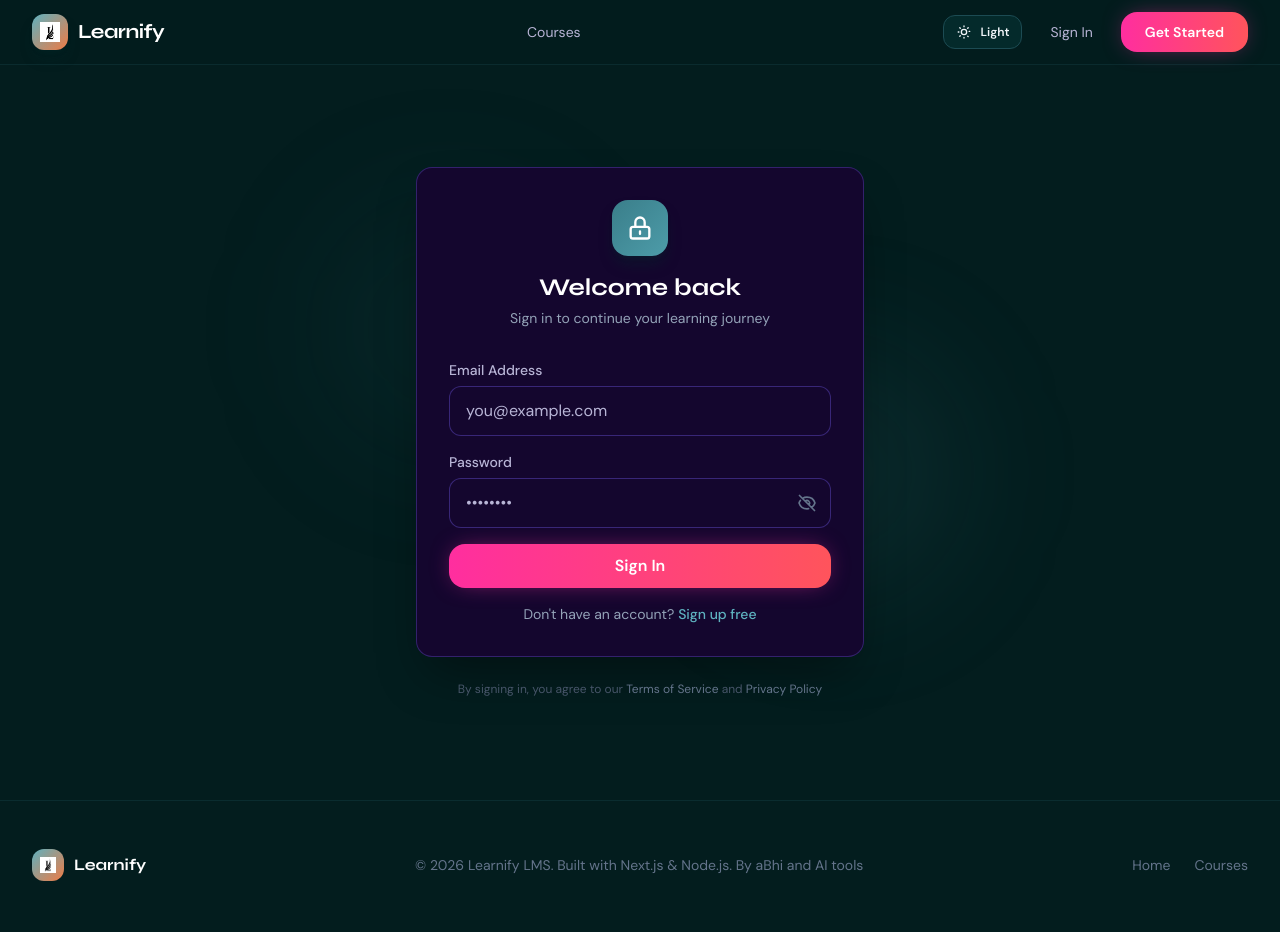
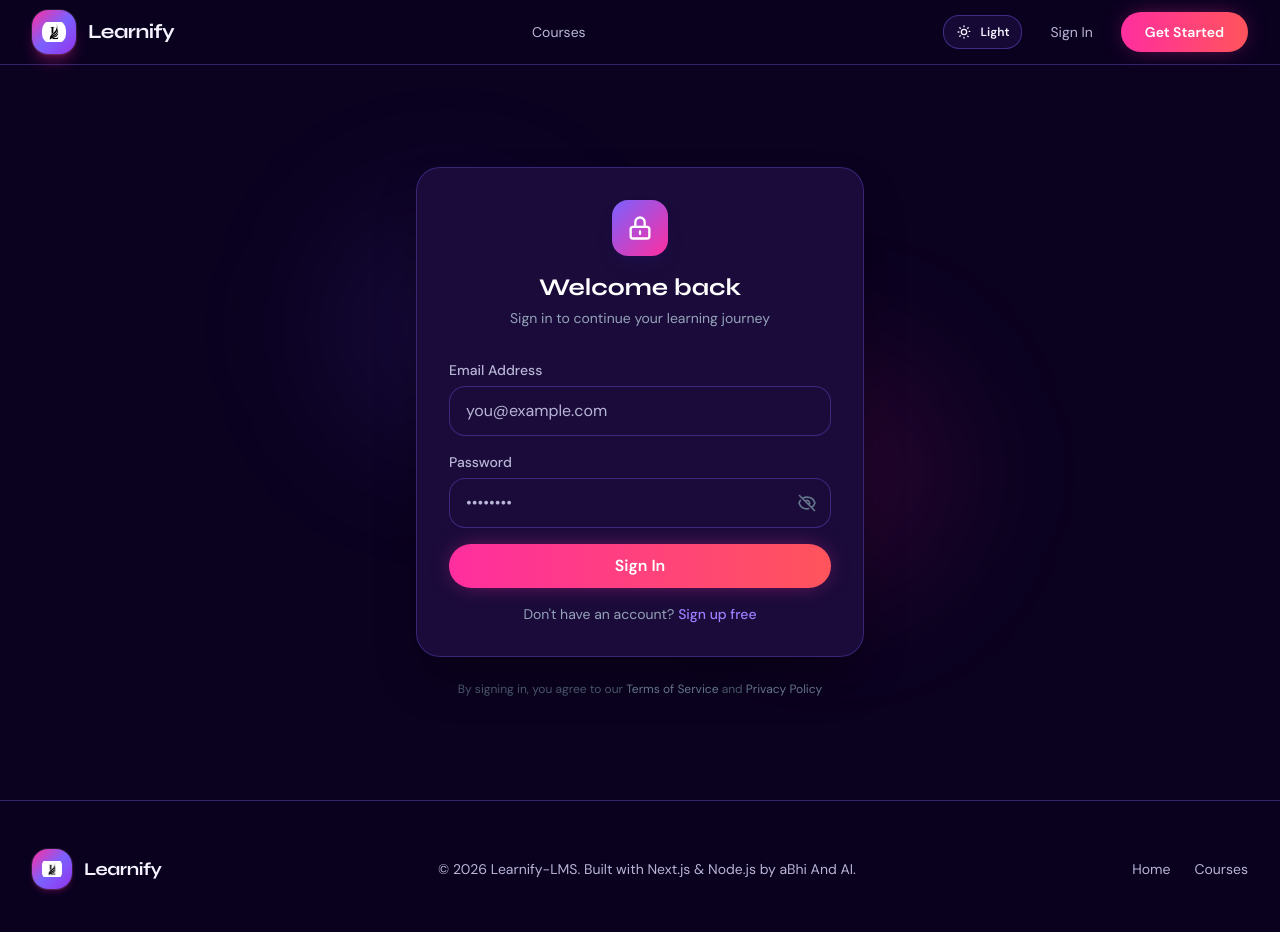
Before and after one commit to AbhinavKG27/learnify-lms, a Next.js app in the folder frontend/: page /login in a window 1280 px wide. Shown: the top 932 px of the page. Built offline with nearby package versions, Linux system fonts and the light colour scheme; no server answers.

Commit message:
Fixed UI

```diff
--- a/frontend/components/layout/Footer.js
+++ b/frontend/components/layout/Footer.js
@@ -3,27 +3,46 @@ import Link from 'next/link';
 
 export default function Footer() {
   return (
-    <footer className="border-t border-primary-300 dark:border-primary-800/60 bg-surface-100 dark:bg-surface-950 py-12 mt-auto">
+    <footer className="border-t border-neon-violet/25 dark:border-neon-violet/35 bg-background/70 dark:bg-background-dark/70 backdrop-blur py-12 mt-auto">
       <div className="max-w-7xl mx-auto px-4 sm:px-6 lg:px-8">
         <div className="flex flex-col md:flex-row items-center justify-between gap-6">
-          <div className="flex items-center gap-2.5">
-            <div className="w-8 h-8 bg-gradient-to-br from-accent-400 to-cta-500 rounded-xl flex items-center justify-center">
+
+          {/* Brand Section */}
+          <div className="flex items-center gap-3">
+            <div className="
+  w-10 h-10
+  flex items-center justify-center
+  rounded-2xl
+  bg-gradient-to-br from-neon-pink via-neon-violet to-purple-600
+  shadow-md shadow-neon-pink/20
+  ring-1 ring-white/10
+  overflow-hidden
+">
               <Image
-                  src="/learnify-logo.png"
-                  alt="Learnify-logo"
-                  width={16}
-                  height={16}
-                  className="w-4 h-4"
-              />
+  src="/logo.png"
+  alt="Learnify logo"
+  width={22}
+  height={22}
+  className="w-6 h-6 object-contain rounded-lg p-0.5"
+/>
             </div>
-            <span className="font-display font-bold text-primary-900 dark:text-white">Learnify</span>
+
+            <span className="font-display font-bold text-lg text-text-primary dark:text-text-primary-dark tracking-tight">
+              Learnify
+            </span>
           </div>
-          <p className="text-sm text-primary-600 dark:text-slate-500">
-            © {new Date().getFullYear()} Learnify LMS. Built with Next.js & Node.js. By aBhi and AI tools
+
+          <p className="text-sm text-text-secondary dark:text-text-secondary-dark text-center md:text-left">
+            © {new Date().getFullYear()} Learnify-LMS. Built with Next.js & Node.js by aBhi And AI.
           </p>
+
           <div className="flex gap-6">
-            <Link href="/" className="text-sm text-primary-600 dark:text-slate-500 hover:text-primary-900 dark:hover:text-slate-300 transition-colors">Home</Link>
-            <Link href="/#courses" className="text-sm text-primary-600 dark:text-slate-500 hover:text-primary-900 dark:hover:text-slate-300 transition-colors">Courses</Link>
+            <Link href="/" className="text-sm text-text-secondary dark:text-text-secondary-dark hover:text-text-primary dark:hover:text-text-primary-dark transition-colors">
+              Home
+            </Link>
+            <Link href="/#courses" className="text-sm text-text-secondary dark:text-text-secondary-dark hover:text-text-primary dark:hover:text-text-primary-dark transition-colors">
+              Courses
+            </Link>
           </div>
         </div>
       </div>
--- a/frontend/components/layout/Layout.js
+++ b/frontend/components/layout/Layout.js
@@ -9,9 +9,9 @@ export default function Layout({ children, title = 'Learnify LMS', description }
         <title>{title}</title>
         <meta name="description" content={description || 'Learn anything, master everything. A modern LMS for the curious mind.'} />
         <meta name="viewport" content="width=device-width, initial-scale=1" />
-        <link rel="icon" href="/learnify-logo.png" />
+        <link rel="icon" href="/logo.png" />
       </Head>
-      <div className="min-h-screen flex flex-col">
+      <div className="min-h-screen flex flex-col bg-background dark:bg-background-dark transition-colors duration-300">
         <Navbar />
         <main className="flex-1 pt-16">
           {children}
--- a/frontend/components/layout/Navbar.js
+++ b/frontend/components/layout/Navbar.js
@@ -4,12 +4,6 @@ import { useRouter } from 'next/router';
 import { useState } from 'react';
 import { useAuth } from '../../hooks/useAuth';
 import { useTheme } from '../../hooks/useTheme';
-
-const BookIcon = () => (
-  <svg className="w-5 h-5" fill="none" viewBox="0 0 24 24" stroke="currentColor">
-    <path strokeLinecap="round" strokeLinejoin="round" strokeWidth={2} d="M12 6.253v13m0-13C10.832 5.477 9.246 5 7.5 5S4.168 5.477 3 6.253v13C4.168 18.477 5.754 18 7.5 18s3.332.477 4.5 1.253m0-13C13.168 5.477 14.754 5 16.5 5c1.747 0 3.332.477 4.5 1.253v13C19.832 18.477 18.247 18 16.5 18c-1.746 0-3.332.477-4.5 1.253" />
-  </svg>
-);
 
 const ThemeIcon = ({ isDark }) => (
   isDark ? (
@@ -36,50 +30,98 @@ export default function Navbar() {
   };
 
   return (
-    <nav className="fixed top-0 left-0 right-0 z-50 bg-surface-100/90 dark:bg-surface-950/85 backdrop-blur-xl border-b border-primary-300/70 dark:border-primary-800/60 transition-colors duration-300">
+    <nav className="fixed top-0 left-0 right-0 z-50 backdrop-blur-xl border-b border-neon-violet/25 dark:border-neon-violet/35 bg-background/80 dark:bg-background-dark/80 transition-all duration-300">
       <div className="max-w-7xl mx-auto px-4 sm:px-6 lg:px-8">
+        {/* Perfect vertical alignment container */}
         <div className="flex items-center justify-between h-16">
-          <Link href="/" className="flex items-center gap-2.5 group">
-            <div className="w-9 h-9 bg-gradient-to-br from-accent-400 to-cta-500 rounded-xl flex items-center justify-center shadow-lg shadow-primary-900/30 transition-shadow">
+
+          {/* ===== BRAND / LOGO (FIXED ALIGNMENT + CURVED NEON) ===== */}
+          <Link href="/" className="flex items-center gap-3 group select-none">
+
+            {/* Curvy Neon Logo Shell */}
+            <div className="
+  relative
+  w-11 h-11
+  flex items-center justify-center
+  rounded-2xl
+  bg-gradient-to-br from-neon-pink via-neon-violet to-purple-600
+  shadow-lg shadow-neon-pink/30
+  ring-1 ring-white/10
+  overflow-hidden
+  backdrop-blur-sm
+  transition-all duration-300
+  group-hover:scale-105
+">
+
+              {/* Logo Image (Perfect Fit) */}
               <Image
-                src="/Learnify-logo.png"
-                  alt="Learnify-logo"
-                    width={20}
-                      height={20}
-                        className="w-5 h-5"
-              />
+            src="/logo.png"
+            alt="Learnify logo"
+            width={28}
+            height={28}
+            priority
+            className="
+              w-7 h-7
+              object-contain
+              rounded-xl
+              p-0.5
+              bg-transparent
+              mix-blend-normal
+              "
+            />
             </div>
-            <span className="font-display font-bold text-xl text-primary-900 dark:text-white tracking-tight">Learnify</span>
+
+            {/* Brand Text (Perfect Baseline Alignment) */}
+            <span className="font-display font-bold text-xl tracking-tight leading-none text-text-primary dark:text-text-primary-dark">
+              Learnify
+            </span>
           </Link>
 
+          {/* CENTER NAV */}
           <div className="hidden md:flex items-center gap-1">
             <Link href="/#courses" className="btn-ghost text-sm">Courses</Link>
-            {isAuthenticated && <Link href="/dashboard" className="btn-ghost text-sm">Dashboard</Link>}
+            {isAuthenticated && (
+              <Link href="/dashboard" className="btn-ghost text-sm">Dashboard</Link>
+            )}
           </div>
 
+          {/* RIGHT SIDE */}
           <div className="hidden md:flex items-center gap-3">
             <button
               onClick={toggleTheme}
-              className="inline-flex items-center gap-2 rounded-xl px-3 py-2 text-xs font-semibold border border-primary-300 dark:border-primary-700 bg-surface-50 dark:bg-surface-900 text-primary-800 dark:text-slate-100 transition-all duration-300"
+              className="inline-flex items-center gap-2 rounded-2xl px-3 py-2 text-xs font-semibold border border-neon-violet/35 dark:border-neon-violet/40 bg-surface/90 dark:bg-surface-dark/90 text-text-primary dark:text-text-primary-dark transition-all duration-300 hover:scale-105"
               aria-label="Toggle theme"
             >
               <ThemeIcon isDark={isDark} />
               {isDark ? 'Light' : 'Dark'}
             </button>
+
             {isAuthenticated ? (
               <div className="relative">
-                <button onClick={() => setDropdownOpen(!dropdownOpen)} className="flex items-center gap-2.5 pl-3 pr-4 py-2 rounded-xl bg-surface-50 dark:bg-surface-900 border border-primary-300 dark:border-primary-700 transition-all">
-                  <div className="w-7 h-7 rounded-lg bg-gradient-to-br from-accent-400 to-cta-500 flex items-center justify-center text-xs font-bold text-white">
+                <button
+                  onClick={() => setDropdownOpen(!dropdownOpen)}
+                  className="flex items-center gap-2.5 pl-3 pr-4 py-2 rounded-2xl bg-surface/90 dark:bg-surface-dark/90 border border-neon-violet/35 dark:border-neon-violet/40 transition-all hover:scale-[1.02]"
+                >
+                  <div className="w-7 h-7 rounded-xl bg-gradient-to-br from-neon-pink to-neon-violet flex items-center justify-center text-xs font-bold text-white">
                     {user?.name?.charAt(0).toUpperCase()}
                   </div>
-                  <span className="text-sm text-primary-900 dark:text-slate-100 font-medium">{user?.name}</span>
+                  <span className="text-sm text-text-primary dark:text-text-primary-dark font-medium">
+                    {user?.name}
+                  </span>
                 </button>
 
                 {dropdownOpen && (
-                  <div className="absolute right-0 mt-2 w-48 card shadow-xl shadow-primary-900/20 py-1 z-50">
-                    <Link href="/dashboard" className="flex items-center gap-2 px-4 py-2.5 text-sm text-primary-800 dark:text-slate-300 hover:bg-primary-100 dark:hover:bg-white/5 transition-colors">Dashboard</Link>
-                    <hr className="border-primary-200 dark:border-primary-800 my-1" />
-                    <button onClick={handleLogout} className="w-full flex items-center gap-2 px-4 py-2.5 text-sm text-cta-600 hover:bg-cta-500/10 transition-colors">Sign Out</button>
+                  <div className="absolute right-0 mt-2 w-48 card shadow-xl shadow-black/30 py-1 z-50">
+                    <Link href="/dashboard" className="flex items-center gap-2 px-4 py-2.5 text-sm text-text-secondary dark:text-text-secondary-dark hover:bg-neon-violet/10 dark:hover:bg-white/5 transition-colors">
+                      Dashboard
+                    </Link>
+                    <hr className="border-neon-violet/20 dark:border-neon-violet/30 my-1" />
+                    <button
+                      onClick={handleLogout}
+                      className="w-full flex items-center gap-2 px-4 py-2.5 text-sm text-neon-pink hover:bg-neon-pink/10 transition-colors"
+                    >
+                      Sign Out
+                    </button>
                   </div>
                 )}
               </div>
@@ -91,27 +133,11 @@ export default function Navbar() {
             )}
           </div>
 
-          <button onClick={() => setMobileOpen(!mobileOpen)} className="md:hidden btn-ghost p-2">☰</button>
+          <button onClick={() => setMobileOpen(!mobileOpen)} className="md:hidden btn-ghost p-2">
+            ☰
+          </button>
         </div>
       </div>
-
-      {mobileOpen && (
-        <div className="md:hidden bg-surface-100 dark:bg-surface-950 border-b border-primary-300 dark:border-primary-800 px-4 py-4 space-y-2">
-          <button onClick={toggleTheme} className="w-full btn-secondary text-sm">Switch to {isDark ? 'Light' : 'Dark'} Mode</button>
-          <Link href="/#courses" onClick={() => setMobileOpen(false)} className="block btn-ghost py-2.5 text-sm">Courses</Link>
-          {isAuthenticated ? (
-            <>
-              <Link href="/dashboard" onClick={() => setMobileOpen(false)} className="block btn-ghost py-2.5 text-sm">Dashboard</Link>
-              <button onClick={handleLogout} className="w-full text-left btn-ghost py-2.5 text-sm text-cta-600">Sign Out</button>
-            </>
-          ) : (
-            <div className="flex gap-3 pt-2">
-              <Link href="/login" className="btn-secondary text-sm flex-1 text-center">Sign In</Link>
-              <Link href="/register" className="btn-primary text-sm flex-1 text-center">Get Started</Link>
-            </div>
-          )}
-        </div>
-      )}
     </nav>
   );
 }
--- a/frontend/pages/_document.js
+++ b/frontend/pages/_document.js
@@ -2,16 +2,25 @@ import { Html, Head, Main, NextScript } from 'next/document';
 
 export default function Document() {
   return (
-    <Html lang="en">
+    <Html lang="en" className="scroll-smooth">
       <Head>
+        {/* Fonts */}
         <link rel="preconnect" href="https://fonts.googleapis.com" />
         <link rel="preconnect" href="https://fonts.gstatic.com" crossOrigin="true" />
         <link
-          href="https://fonts.googleapis.com/css2?family=Syne:wght@400;500;600;700;800&family=DM+Sans:ital,opsz,wght@0,9..40,300;0,9..40,400;0,9..40,500;0,9..40,600;1,9..40,400&family=JetBrains+Mono:wght@400;500&display=swap"
+          href="https://fonts.googleapis.com/css2?family=Syne:wght@400;500;600;700;800&family=DM+Sans:wght@300;400;500;600&family=JetBrains+Mono:wght@400;500&display=swap"
           rel="stylesheet"
         />
+
+        {/* Proper Favicon (Logo in Tab) */}
+        <link rel="icon" href="/logo.png" sizes="32x32" />
+        <link rel="apple-touch-icon" href="/logo.png" />
+
+        {/* Meta Theme Color for Neon UI */}
+        <meta name="theme-color" content="#0B0220" />
       </Head>
-      <body className="transition-colors duration-300 bg-surface-100 text-primary-900 dark:bg-surface-950 dark:text-slate-100">
+
+      <body className="transition-colors duration-300 bg-background text-text-primary dark:bg-background-dark dark:text-text-primary-dark antialiased">
         <Main />
         <NextScript />
       </body>
--- a/frontend/styles/globals.css
+++ b/frontend/styles/globals.css
@@ -24,6 +24,7 @@
   body {
     font-family: 'DM Sans', sans-serif;
     background-color: theme('colors.background.DEFAULT');
+    background-image: radial-gradient(circle at 15% 20%, rgba(255, 78, 205, 0.12), transparent 35%), radial-gradient(circle at 80% 10%, rgba(123, 97, 255, 0.2), transparent 32%), linear-gradient(145deg, #F6F4FF 0%, #EEE8FF 100%);
     color: theme('colors.text-primary.DEFAULT');
     -webkit-font-smoothing: antialiased;
     transition: background-color 300ms ease, color 300ms ease;
@@ -31,6 +32,7 @@
 
   .dark body {
     background-color: theme('colors.background.dark');
+    background-image: radial-gradient(circle at 18% 16%, rgba(255, 78, 205, 0.2), transparent 36%), radial-gradient(circle at 84% 8%, rgba(123, 97, 255, 0.28), transparent 36%), linear-gradient(140deg, #0B0220 0%, #14062E 70%, #1A0B3A 100%);
     color: theme('colors.text-primary.dark');
   }
 
@@ -41,11 +43,11 @@
 
 @layer components {
   .btn-primary {
-    @apply bg-btn-primary-gradient bg-[length:200%_200%] bg-left text-white font-semibold py-2.5 px-6 rounded-2xl transition-all duration-300 shadow-[0_0_24px_-8px_rgba(255,46,159,0.7)] hover:scale-[1.03] hover:shadow-[0_0_32px_-8px_rgba(255,122,24,0.75)] hover:bg-right active:scale-100;
+    @apply bg-btn-primary-gradient bg-[length:200%_200%] bg-left text-white font-semibold py-2.5 px-6 rounded-[999px] transition-all duration-300 shadow-[0_0_24px_-8px_rgba(255,46,159,0.7)] hover:scale-[1.03] hover:shadow-[0_0_32px_-8px_rgba(255,122,24,0.75)] hover:bg-right active:scale-100;
   }
 
   .btn-secondary {
-    @apply relative bg-transparent text-text-primary dark:text-text-primary-dark font-semibold py-2.5 px-6 rounded-2xl border border-transparent transition-all duration-300 hover:scale-[1.03] hover:shadow-[0_0_28px_-10px_rgba(123,97,255,0.65)];
+    @apply relative bg-transparent text-text-primary dark:text-text-primary-dark font-semibold py-2.5 px-6 rounded-[999px] border border-transparent transition-all duration-300 hover:scale-[1.03] hover:shadow-[0_0_28px_-10px_rgba(123,97,255,0.65)];
     background-image: linear-gradient(theme('colors.background.DEFAULT'), theme('colors.background.DEFAULT')), linear-gradient(90deg, #FF2E9F 0%, #FF7A18 100%);
     background-origin: border-box;
     background-clip: padding-box, border-box;
@@ -56,15 +58,15 @@
   }
 
   .btn-ghost {
-    @apply text-text-secondary dark:text-text-secondary-dark hover:text-text-primary dark:hover:text-text-primary-dark hover:bg-neon-violet/10 py-2 px-4 rounded-xl transition-all duration-300;
+    @apply text-text-secondary dark:text-text-secondary-dark hover:text-text-primary dark:hover:text-text-primary-dark hover:bg-neon-violet/10 py-2 px-4 rounded-2xl transition-all duration-300;
   }
 
   .card {
-    @apply bg-surface dark:bg-surface-dark border border-neon-violet/20 dark:border-neon-violet/30 rounded-2xl overflow-hidden transition-colors duration-300;
+    @apply bg-surface dark:bg-surface-dark border border-neon-violet/20 dark:border-neon-violet/30 rounded-3xl overflow-hidden transition-colors duration-300;
   }
 
   .input-field {
-    @apply w-full bg-surface dark:bg-surface-dark border border-neon-violet/25 dark:border-neon-violet/35 rounded-xl px-4 py-3 text-text-primary dark:text-text-primary-dark placeholder-text-secondary dark:placeholder-text-secondary-dark focus:outline-none focus:border-neon-accent/70 focus:ring-1 focus:ring-neon-accent/40 transition-all duration-300;
+    @apply w-full bg-surface dark:bg-surface-dark border border-neon-violet/25 dark:border-neon-violet/35 rounded-2xl px-4 py-3 text-text-primary dark:text-text-primary-dark placeholder-text-secondary dark:placeholder-text-secondary-dark focus:outline-none focus:border-neon-accent/70 focus:ring-1 focus:ring-neon-accent/40 transition-all duration-300;
   }
 
   .label {
@@ -72,7 +74,20 @@
   }
 
   .glass {
-    @apply bg-white/70 dark:bg-white/5 backdrop-blur-sm border border-neon-violet/20 dark:border-neon-violet/30 rounded-2xl;
+    @apply bg-white/70 dark:bg-white/5 backdrop-blur-sm border border-neon-violet/20 dark:border-neon-violet/30 rounded-3xl;
+  }
+
+  .brand-logo-shell {
+    @apply relative overflow-hidden rounded-2xl border border-neon-violet/35 dark:border-neon-violet/45 bg-brand-primary-gradient shadow-[0_0_30px_-10px_rgba(255,78,205,0.7)];
+  }
+
+  .brand-logo-shell::after {
+    content: "";
+    position: absolute;
+    inset: 1px;
+    border-radius: 0.9rem;
+    background: linear-gradient(150deg, rgba(255,255,255,0.22), rgba(255,255,255,0.04));
+    pointer-events: none;
   }
 
   .badge {
@@ -129,5 +144,10 @@
 }
 
 video {
-  border-radius: 12px;
+  border-radius: 18px;
 }
+
+
+#__next {
+  min-height: 100vh;
+}
--- a/frontend/tailwind.config.js
+++ b/frontend/tailwind.config.js
@@ -15,13 +15,13 @@ module.exports = {
         },
         surface: {
           DEFAULT: '#FFFFFF',
-          dark: '#14062E',
-          50: '#f7fcfe',
-          100: '#cdedf6',
-          200: '#b4dbe5',
-          800: '#0f363b',
-          900: '#042a2b',
-          950: '#031d1e',
+          dark: '#1A0B3A',
+          50: '#FFFFFF',
+          100: '#F8F5FF',
+          200: '#EEE8FF',
+          800: '#2A1454',
+          900: '#1A0B3A',
+          950: '#14062E',
         },
         'text-primary': {
           DEFAULT: '#1A1233',
@@ -38,36 +38,38 @@ module.exports = {
           accent: '#FF4ECD',
         },
         primary: {
-          50: '#cdeff6',
-          100: '#b8e5f0',
-          200: '#8cd2df',
-          300: '#5eb1bf',
-          400: '#4d9aa8',
-          500: '#3a7e8a',
-          600: '#2a636d',
-          700: '#1c4b53',
-          800: '#0f363b',
-          900: '#042a2b',
-          950: '#031d1e',
+          50: '#F5F1FF',
+          100: '#ECE5FF',
+          200: '#D6CBFF',
+          300: '#B8A5FF',
+          400: '#9A7EFF',
+          500: '#7B61FF',
+          600: '#6D4FFF',
+          700: '#5638D9',
+          800: '#3A2395',
+          900: '#25145D',
+          950: '#14062E',
         },
         accent: {
-          300: '#7bc3cf',
-          400: '#5eb1bf',
-          500: '#4d9ca9',
-          600: '#3e8792',
+          300: '#FF78DA',
+          400: '#FF4ECD',
+          500: '#FF2E9F',
+          600: '#E7228D',
         },
         cta: {
-          400: '#f39a70',
-          500: '#ef7b45',
-          600: '#d84727',
+          400: '#FF9C57',
+          500: '#FF7A18',
+          600: '#EA5F00',
         },
         brand: {
-          400: '#5eb1bf',
-          500: '#3a7e8a',
-          600: '#2a636d',
-          700: '#1c4b53',
-          900: '#042a2b',
-        }
+          400: '#9A7EFF',
+          500: '#7B61FF',
+          600: '#6D4FFF',
+          700: '#5638D9',
+          900: '#25145D',
+        },
+        textPrimary: '#F5F3FF',
+        textSecondary: '#B8B5D6'
       },
       fontFamily: {
         display: ['"Syne"', 'sans-serif'],
```
Also changed, not shown: frontend/public/logo.png (renamed from frontend/public/learnify-logo.png).
